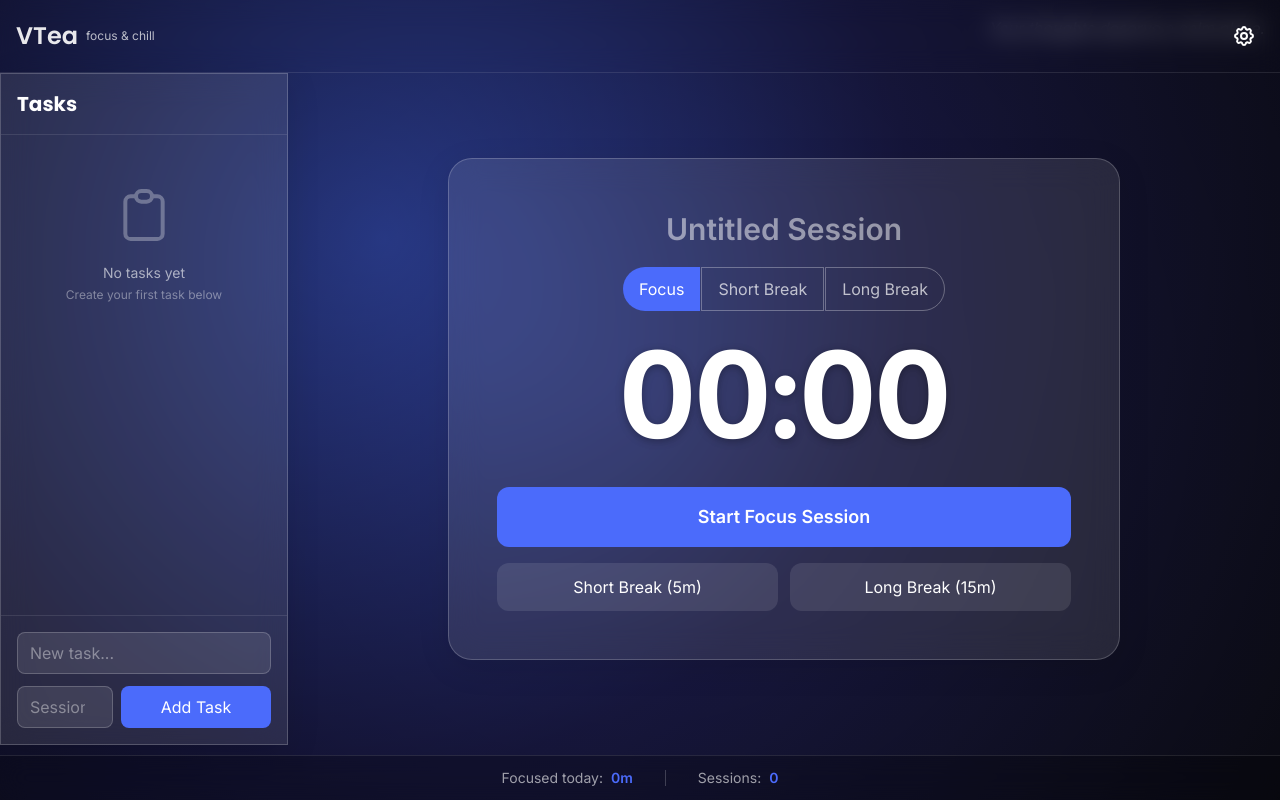
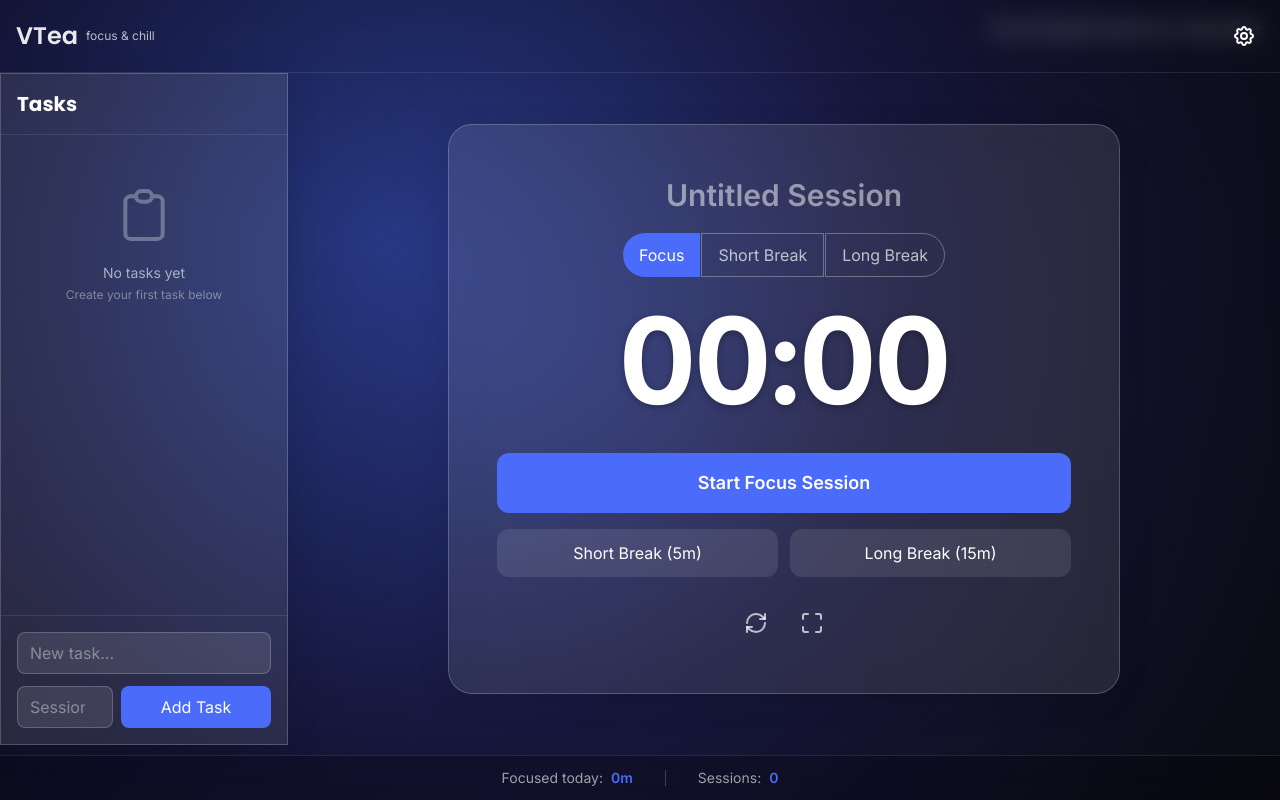
Before and after one commit to TranVietTieesn/focus-time, a React (Vite) app: page / in a window 1280 px wide. Built offline with nearby package versions, Linux system fonts and the light colour scheme.

Commit message:
Implement Action Controls: Restart + Fullscreen buttons with keyboard shortcuts, ARIA support (Phase 0-2 Complete)

```diff
--- a/src/components/FocusCard.tsx
+++ b/src/components/FocusCard.tsx
@@ -1,15 +1,19 @@
 /**
  * FocusCard - Main timer card with glassmorphism effect
- * VTea UI Makeover: Added FocusTitle and ModeSwitcher
+ * VTea UI Makeover: Action Controls Enhancement
  */
 
+import { useEffect, useState } from 'react';
 import { useStore } from '@/store';
 import { formatTime, minutesToSeconds } from '@/lib/time';
 import { FocusTitle } from './FocusTitle';
 import { ModeSwitcher } from './ModeSwitcher';
+import { RestartButton } from './RestartButton';
+import { FullscreenButton } from './FullscreenButton';
 
 export function FocusCard() {
   const status = useStore((state) => state.status);
+  const type = useStore((state) => state.type);
   const remainingSec = useStore((state) => state.remainingSec);
   const currentSessionIndex = useStore((state) => state.currentSessionIndex);
   const sessionsBeforeLongBreak = useStore((state) => state.sessionsBeforeLongBreak);
@@ -23,6 +27,9 @@ export function FocusCard() {
   const shortBreakMin = useStore((state) => state.shortBreakMin);
   const longBreakMin = useStore((state) => state.longBreakMin);
 
+  // Fullscreen state
+  const [isFullscreen, setIsFullscreen] = useState(false);
+
   const handleStart = () => {
     const durationSec = minutesToSeconds(workMin);
     start('work', durationSec);
@@ -33,6 +40,60 @@ export function FocusCard() {
     const durationSec = minutesToSeconds(duration);
     start(breakType, durationSec);
   };
+
+  // T107: Implement handleRestart() function
+  const handleRestart = () => {
+    const duration =
+      type === 'work' ? workMin :
+      type === 'shortBreak' ? shortBreakMin :
+      longBreakMin;
+    start(type, minutesToSeconds(duration));
+  };
+
+  // T209: Implement handleFullscreenToggle()
+  const handleFullscreenToggle = async () => {
+    try {
+      if (isFullscreen) {
+        if (document.fullscreenElement) {
+          await document.exitFullscreen();
+        }
+        setIsFullscreen(false);
+      } else {
+        await document.documentElement.requestFullscreen();
+        setIsFullscreen(true);
+      }
+    } catch (error) {
+      console.error('Fullscreen toggle failed:', error);
+      // Gracefully handle fullscreen denial
+    }
+  };
+
+  // T108 & T210: Add keyboard event listeners for R and F keys
+  useEffect(() => {
+    const handleKeyDown = (e: KeyboardEvent) => {
+      if (e.key.toLowerCase() === 'r') {
+        handleRestart();
+      }
+      if (e.key.toLowerCase() === 'f') {
+        handleFullscreenToggle();
+      }
+    };
+
+    window.addEventListener('keydown', handleKeyDown);
+    return () => window.removeEventListener('keydown', handleKeyDown);
+  }, [type, workMin, shortBreakMin, longBreakMin, isFullscreen]);
+
+  // T211: Handle ESC key to sync fullscreen state
+  useEffect(() => {
+    const handleFullscreenChange = () => {
+      if (!document.fullscreenElement && isFullscreen) {
+        setIsFullscreen(false);
+      }
+    };
+
+    document.addEventListener('fullscreenchange', handleFullscreenChange);
+    return () => document.removeEventListener('fullscreenchange', handleFullscreenChange);
+  }, [isFullscreen]);
 
   return (
     <div className="w-full max-w-2xl glass-panel rounded-2xl md:rounded-3xl p-6 md:p-8 lg:p-12">
@@ -140,6 +201,16 @@ export function FocusCard() {
         )}
       </div>
 
+      {/* Action Controls Row - T106 & T207: Integrate buttons */}
+      <div className="flex justify-center gap-3 mt-6">
+        <RestartButton onRestart={handleRestart} />
+        <FullscreenButton
+          isFullscreen={isFullscreen}
+          onToggle={handleFullscreenToggle}
+          isAvailable={!!document.fullscreenEnabled}
+        />
+      </div>
+
       {/* Screen reader announcements - VTea UI Makeover WCAG AA */}
       <div className="sr-only" aria-live="polite" aria-atomic="true">
         {status === 'running' && `${Math.floor(remainingSec / 60)} minutes remaining`}
--- a/src/components/FocusTitle.tsx
+++ b/src/components/FocusTitle.tsx
@@ -1,6 +1,6 @@
 /**
  * FocusTitle - Inline editable session title component
- * VTea UI Makeover: Editable title above timer, auto-fills from active task
+ * VTea UI Makeover: Added pencil icon indicator for visual affordance
  */
 
 import { useState, useEffect, useRef } from 'react';
@@ -15,6 +15,7 @@ export function FocusTitle() {
 
   const [title, setTitle] = useState('Untitled Session');
   const [isEditing, setIsEditing] = useState(false);
+  const [showPencil, setShowPencil] = useState(false);
   const inputRef = useRef<HTMLInputElement>(null);
 
   // Auto-fill from active task
@@ -57,7 +58,11 @@ export function FocusTitle() {
   }, [isEditing]);
 
   return (
-    <div className="text-center mb-4">
+    <div
+      className="text-center mb-4 relative"
+      onMouseEnter={() => setShowPencil(true)}
+      onMouseLeave={() => setShowPencil(false)}
+    >
       {isEditing ? (
         <input
           ref={inputRef}
@@ -72,9 +77,16 @@ export function FocusTitle() {
           maxLength={100}
         />
       ) : (
+        <div className="relative inline-block w-full">
           <h2
             onClick={handleClick}
-          className="text-2xl md:text-3xl font-semibold cursor-text hover:text-white/100 transition-colors px-2 py-1"
+            onKeyDown={(e) => {
+              if (e.key === 'Enter' || e.key === ' ') {
+                e.preventDefault();
+                handleClick();
+              }
+            }}
+            className="text-2xl md:text-3xl font-semibold cursor-text hover:text-white/100 transition-colors px-2 py-1 inline-block"
             style={{
               fontFamily: 'Inter, sans-serif',
               fontWeight: 600,
@@ -82,15 +94,24 @@ export function FocusTitle() {
             }}
             role="button"
             tabIndex={0}
-          onKeyDown={(e) => {
-            if (e.key === 'Enter' || e.key === ' ') {
-              e.preventDefault();
-              handleClick();
-            }
-          }}
           >
             {title}
           </h2>
+          {/* T301-T302: Pencil icon indicator on hover/focus - VTea UI Makeover */}
+          {showPencil && (
+            <span
+              className="absolute ml-2 inline-block transition-opacity"
+              style={{
+                color: 'rgba(255, 255, 255, 0.5)',
+                fontSize: '18px',
+                verticalAlign: 'middle',
+              }}
+              aria-hidden="true"
+            >
+              ✏
+            </span>
+          )}
+        </div>
       )}
     </div>
   );
--- /dev/null
+++ b/src/components/FullscreenButton.tsx
@@ -0,0 +1,92 @@
+/**
+ * FullscreenButton - Distraction-free fullscreen toggle
+ * VTea UI Makeover Action Controls Enhancement
+ * User Story US2: Focused User — Distraction-Free Fullscreen Mode
+ */
+
+interface FullscreenButtonProps {
+  isFullscreen: boolean;
+  onToggle: () => void;
+  isAvailable: boolean;
+  ariaLabel?: string;
+}
+
+export function FullscreenButton({
+  isFullscreen,
+  onToggle,
+  isAvailable,
+  ariaLabel = "Fullscreen mode",
+}: FullscreenButtonProps) {
+  // Hide button if fullscreen API not available (iOS Safari, etc.)
+  if (!isAvailable) {
+    return null;
+  }
+
+  const tooltip = isFullscreen ? "Exit fullscreen (F)" : "Fullscreen (F)";
+
+  return (
+    <button
+      onClick={onToggle}
+      aria-label={ariaLabel}
+      aria-pressed={isFullscreen}
+      title={tooltip}
+      className="action-button"
+      style={{
+        width: "44px",
+        height: "44px",
+        padding: "8px",
+        borderRadius: "8px",
+        background: "transparent",
+        border: "none",
+        cursor: "pointer",
+        display: "flex",
+        alignItems: "center",
+        justifyContent: "center",
+        color: isFullscreen ? "rgba(75, 107, 251, 1)" : "rgba(255, 255, 255, 0.7)",
+        transition: "all 150ms ease-out",
+      }}
+      onMouseEnter={(e) => {
+        if (!isFullscreen) {
+          e.currentTarget.style.color = "rgba(255, 255, 255, 0.9)";
+        }
+        e.currentTarget.style.transform = "scale(1.05)";
+      }}
+      onMouseLeave={(e) => {
+        if (!isFullscreen) {
+          e.currentTarget.style.color = "rgba(255, 255, 255, 0.7)";
+        }
+        e.currentTarget.style.transform = "scale(1)";
+      }}
+    >
+      {/* Expand icon (⛶) when not fullscreen */}
+      {!isFullscreen && (
+        <svg
+          viewBox="0 0 24 24"
+          width="24"
+          height="24"
+          fill="none"
+          stroke="currentColor"
+          strokeWidth="2"
+          style={{ strokeLinecap: "round", strokeLinejoin: "round" }}
+        >
+          <path d="M8 3H5a2 2 0 0 0-2 2v3m18 0V5a2 2 0 0 0-2-2h-3m0 18h3a2 2 0 0 0 2-2v-3M3 16v3a2 2 0 0 0 2 2h3" />
+        </svg>
+      )}
+
+      {/* Collapse icon (⛗) when fullscreen */}
+      {isFullscreen && (
+        <svg
+          viewBox="0 0 24 24"
+          width="24"
+          height="24"
+          fill="none"
+          stroke="currentColor"
+          strokeWidth="2"
+          style={{ strokeLinecap: "round", strokeLinejoin: "round" }}
+        >
+          <path d="M8 3v4a2 2 0 0 1-2 2H3m18 0h-3a2 2 0 0 1-2-2V3M3 16v4a2 2 0 0 0 2 2h4m12 0h4a2 2 0 0 0 2-2v-4" />
+        </svg>
+      )}
+    </button>
+  );
+}
--- /dev/null
+++ b/src/components/RestartButton.tsx
@@ -0,0 +1,59 @@
+/**
+ * RestartButton - Quick session restart with circular arrow icon
+ * VTea UI Makeover Action Controls Enhancement
+ * User Story US1: Active User — Quick Session Restart
+ */
+
+interface RestartButtonProps {
+  onRestart: () => void;
+  ariaLabel?: string;
+}
+
+export function RestartButton({ onRestart, ariaLabel = "Restart session" }: RestartButtonProps) {
+  return (
+    <button
+      onClick={onRestart}
+      aria-label={ariaLabel}
+      title="Restart session (R)"
+      className="action-button"
+      style={{
+        width: "44px",
+        height: "44px",
+        padding: "8px",
+        borderRadius: "8px",
+        background: "transparent",
+        border: "none",
+        cursor: "pointer",
+        display: "flex",
+        alignItems: "center",
+        justifyContent: "center",
+        color: "rgba(255, 255, 255, 0.7)",
+        transition: "all 150ms ease-out",
+      }}
+      onMouseEnter={(e) => {
+        e.currentTarget.style.color = "rgba(255, 255, 255, 0.9)";
+        e.currentTarget.style.transform = "scale(1.05)";
+      }}
+      onMouseLeave={(e) => {
+        e.currentTarget.style.color = "rgba(255, 255, 255, 0.7)";
+        e.currentTarget.style.transform = "scale(1)";
+      }}
+    >
+      {/* Circular arrow icon SVG (↻) */}
+      <svg
+        viewBox="0 0 24 24"
+        width="24"
+        height="24"
+        fill="none"
+        stroke="currentColor"
+        strokeWidth="2"
+        style={{ strokeLinecap: "round", strokeLinejoin: "round" }}
+      >
+        <path d="M3 12a9 9 0 0 1 9-9 9.75 9.75 0 0 1 6.74 2.74L21 8" />
+        <path d="M21 3v5h-5" />
+        <path d="M21 12a9 9 0 0 1-9 9 9.75 9.75 0 0 1-6.74-2.74L3 16" />
+        <path d="M3 21v-5h5" />
+      </svg>
+    </button>
+  );
+}
--- a/src/index.css
+++ b/src/index.css
@@ -60,4 +60,41 @@
   .tabular-nums {
     font-variant-numeric: tabular-nums;
   }
+
+  /* T109: Pulse animation for restart confirmation */
+  @keyframes pulse-brief {
+    0% {
+      opacity: 1;
+    }
+    50% {
+      opacity: 0.6;
+    }
+    100% {
+      opacity: 1;
+    }
+  }
+
+  /* Action button animation on click */
+  .action-button.activated {
+    animation: pulse-brief 200ms ease-in-out;
+  }
+
+  /* T303 & T307: Hover and active states with prefers-reduced-motion support */
+  .action-button {
+    transition: all 150ms ease-out;
+  }
+
+  .action-button:hover {
+    transform: scale(1.05);
+  }
+
+  @media (prefers-reduced-motion: reduce) {
+    .action-button {
+      transition: none;
+    }
+
+    .action-button:hover {
+      transform: none;
+    }
+  }
 }
```
Also changed, not shown: specs/003-action-controls/tasks.md (+26 -26 lines). Lines whose indentation alone changed are shown as unchanged.
